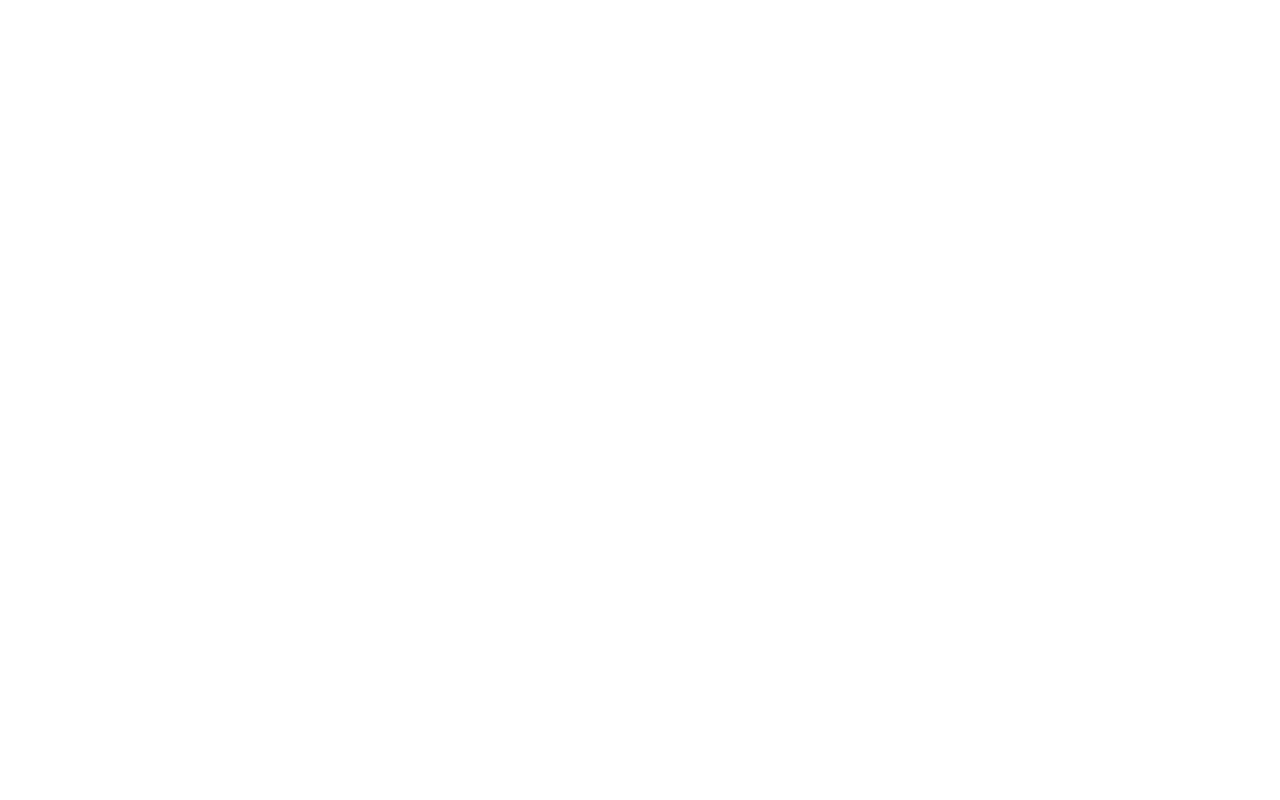
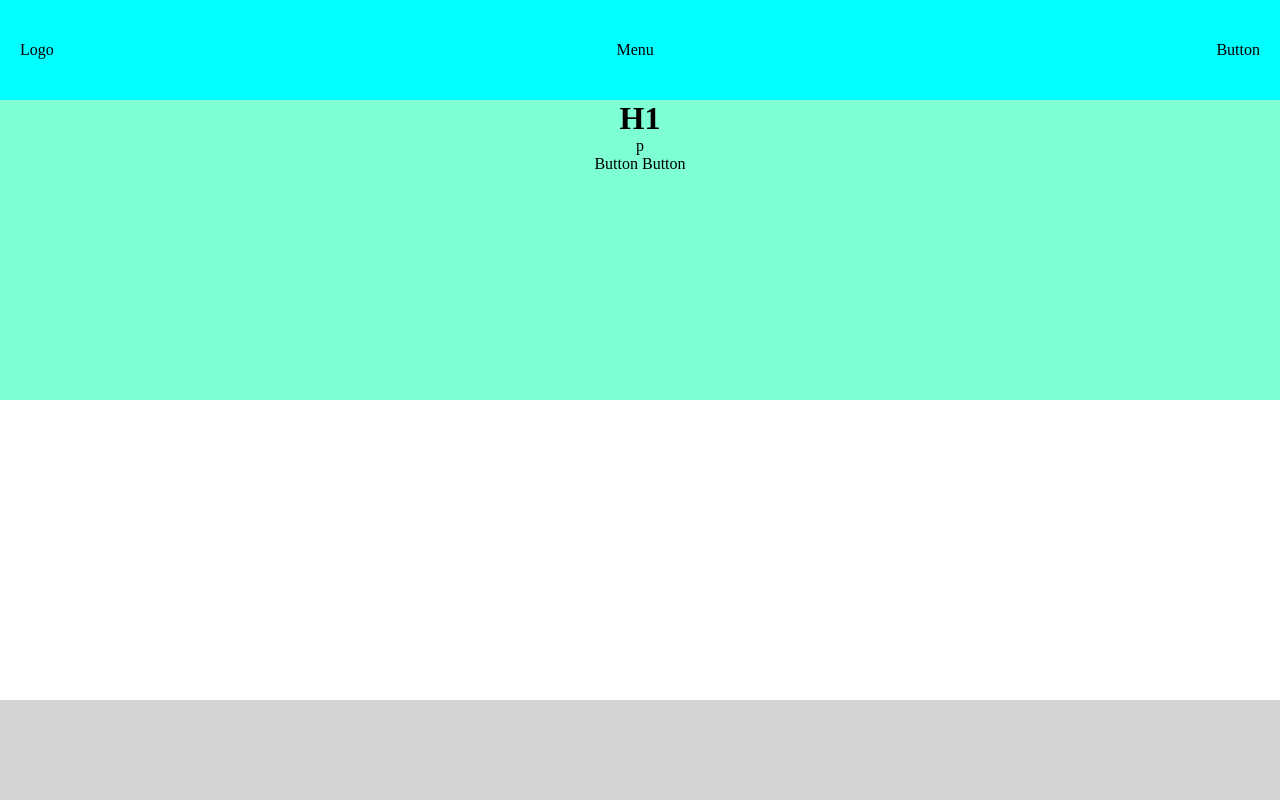
Before and after one commit to pannellalino/htmlcss-struttura-discord, a plain HTML site: page index.html in a window 1280 px wide. Shown: the top 800 px of the page. Drawn offline with Linux system fonts and the light colour scheme.

Commit message:
struttura

```diff
--- a/css/style.css
+++ b/css/style.css
@@ -3,3 +3,37 @@
   padding: 0;
   box-sizing: border-box;
 }
+
+header{
+  display: flex;
+  justify-content: space-between;
+  align-items: center;
+  background-color: aqua;
+  height: 100px;
+  padding: 20px;
+}
+
+.jumbotron{
+  background-color: aquamarine;
+  /* altezza da togliere */
+  height: 300px;
+  text-align: center;
+}
+
+/* css da togliere */
+.white-bg, .grey-bg{
+  height: 300px;
+}
+
+.white-bg{
+  background-color: #ffffff;
+}
+
+.grey-bg{
+  background-color: lightgrey;
+}
+
+footer{
+  height: 300px;
+  background-color: rgb(43, 43, 43);
+}
--- a/index.html
+++ b/index.html
@@ -9,5 +9,29 @@
 </head>
 <body>
 
+  <header>
+    <div class="logo">Logo</div>
+    <nav class="menu">Menu</nav>
+    <div><span class="button">Button</span></div>
+  </header>
+
+  <main class="container">
+
+    <div class="jumbotron">
+      <h1>H1</h1>
+      <p>p</p>
+      <span class="jumbo-left">Button</span>
+      <span class="jumbo-right">Button</span>
+    </div>
+
+    <section class="white-bg"></section>
+    <section class="grey-bg"></section>
+    <section class="white-bg"></section>
+    <section class="grey-bg"></section>
+
+  </main>
+
+  <footer></footer>
+
 </body>
 </html>
```
